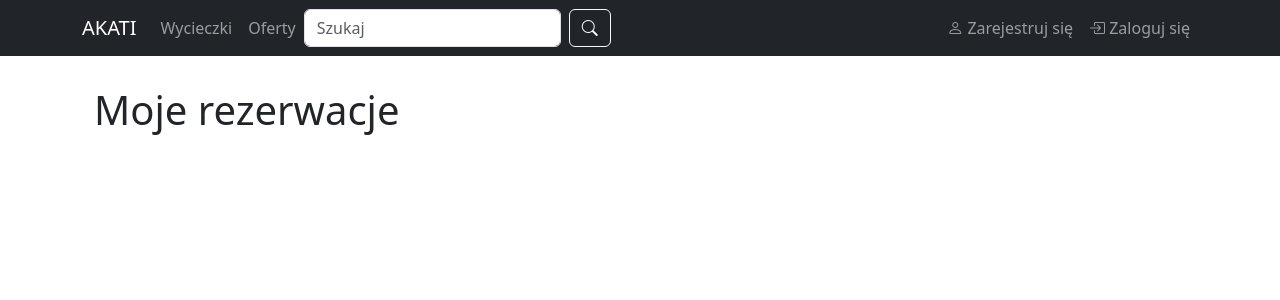
After one commit to eragoh/RSWW-mikroserwisy, a Flask app: template frontend/app/templates/reservations.html in a window 1280 px wide. The commit adds this page. Shown: the top 300 px of the page. Run offline with Flask 3, Linux system fonts and the light colour scheme; the template is opened without the code that fills it, so the values that code supplies are empty; some libraries are stand-ins or nearby versions.

Commit message:
reservations page

```diff
--- a/frontend/app/reservations.py
+++ b/frontend/app/reservations.py
@@ -12,3 +12,8 @@ reservations = Blueprint('reservations', __name__)
 @login_required
 async def buy(tourname):
     return await arender('buy.html', {})
+
+@reservations.route('/reservations/')
+@login_required
+async def myreservations():
+    return await arender('reservations.html', {})
--- a/frontend/app/templates/includes/navbar.html
+++ b/frontend/app/templates/includes/navbar.html
@@ -26,18 +26,23 @@
             <ul class="navbar-nav ms-auto">
             {% if current_user.is_authenticated %}
                 <li class="nav-item">
-                    <a class="nav-link" href="/logout">
+                    <a class="nav-link" href="/reservations/">
+                        <i class="bi bi-basket3-fill"></i> Moje rezerwacje
+                    </a>
+                </li>
+                <li class="nav-item">
+                    <a class="nav-link" href="/logout/">
                         <i class="bi bi-box-arrow-in-left"></i> Wyloguj się {{current_user.username}}
                     </a>
                 </li>
             {% else %}
                 <li class="nav-item">
-                    <a class="nav-link" href="/register">
+                    <a class="nav-link" href="/register/">
                         <i class="bi bi-person"></i> Zarejestruj się
                     </a>
                 </li>
                 <li class="nav-item">
-                    <a class="nav-link" href="/login">
+                    <a class="nav-link" href="/login/">
                         <span class="glyphicon glyphicon-log-in">
                         <i class="bi bi-box-arrow-in-right"></i> Zaloguj się
                     </a>
--- /dev/null
+++ b/frontend/app/templates/reservations.html
@@ -0,0 +1,10 @@
+{% extends 'base.html' %}
+
+{% block title %} Moje rezerwacje {% endblock %}
+
+{% block body %}
+<div class="container mt-3">
+    <h1>{{current_user.username}}</h1>
+    <h1>Moje rezerwacje</h1>
+</div>
+{% endblock %}
--- a/frontend/app/templates/unauthorized.html
+++ b/frontend/app/templates/unauthorized.html
@@ -4,4 +4,5 @@
 
 {% block body %}
     <h1>401</h1>
+    <h3>Brak uprawnień, <a href="/login/">zaloguj się</a>.</h3>
 {% endblock %}
```
